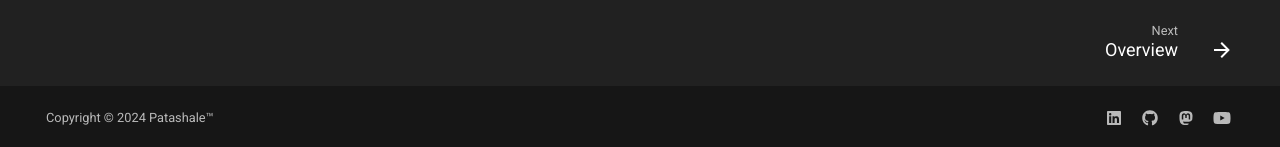
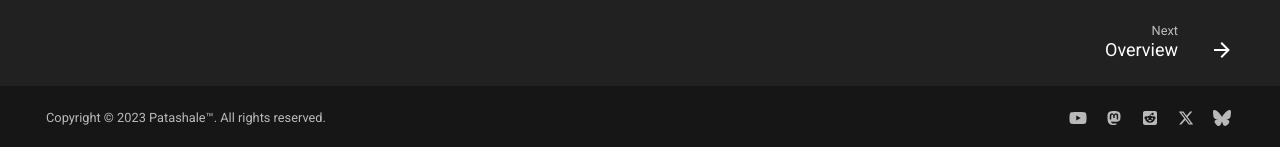
Before and after one commit to patashale/learn-opentofu, an MkDocs documentation site: the page built from docs/index.md, in a window 1280 px wide. Shown: the part 750-897 px from the top of the page. Built offline with MkDocs 1.6.1 and Material for MkDocs 9.7.7, drawn with Linux system fonts in a browser that asks for light colours; plug-ins that fetch from the network failed and are left out; comment, search, counter and statistics services are not loaded.

Commit message:
update mkdocs.yaml
Signed-off-by: Pranam <pranam@patashale.in>

```diff
--- a/mkdocs.yml
+++ b/mkdocs.yml
@@ -54,18 +54,27 @@ markdown_extensions:
 extra:
   generator: false
   social:
-    - icon: fontawesome/brands/linkedin
-      link: https://linkedin.com/company/patashale
-      name: Patashale™ on LinkedIn
-    - icon: fontawesome/brands/github
-      link: https://github.com/patashale
-      name: Patashale™ on GitHub
+    - icon: fontawesome/brands/youtube
+      link: https://youtube.com/@patashale
+      name: Patashale™ on YouTube
     - icon: fontawesome/brands/mastodon
       link: https://mastodon.social/@patashale
       name: Patashale™ on Mastodon
-    - icon: fontawesome/brands/youtube
-      link: https://youtube.com/@patashale
-      name: Patashale™ on YouTube
+    # - icon: fontawesome/brands/linkedin
+    #   link: https://linkedin.com/company/patashale
+    #   name: Patashale™ on LinkedIn
+    # - icon: fontawesome/brands/gitlab
+    #   link: https://gitlab.com/patashale
+    #   name: Patashale™ on GitHub
+    # - icon: fontawesome/brands/github
+    #   link: https://github.com/patashale
+    #   name: Patashale™ on GitHub
+    - icon: fontawesome/brands/square-reddit
+      link: https://reddit.com/r/patashale
+    - icon: fontawesome/brands/x-twitter
+      link: https://x.com/patashale_in
+    - icon: fontawesome/brands/bluesky
+      link: https://bsky.app/profile/patashale.bsky.social
 
 plugins:
   - search:
@@ -90,4 +99,4 @@ nav:
   - Internals:
     - Overview: en/internals/overview.md
 
-copyright: Copyright &copy; 2024 Patashale™
+copyright: Copyright &copy; 2023 <a rel="cc:attributionURL dct:creator" property="cc:attributionName" href="https://www.github.com/patashale">Patashale&#x2122;</a>. All rights reserved.
```
